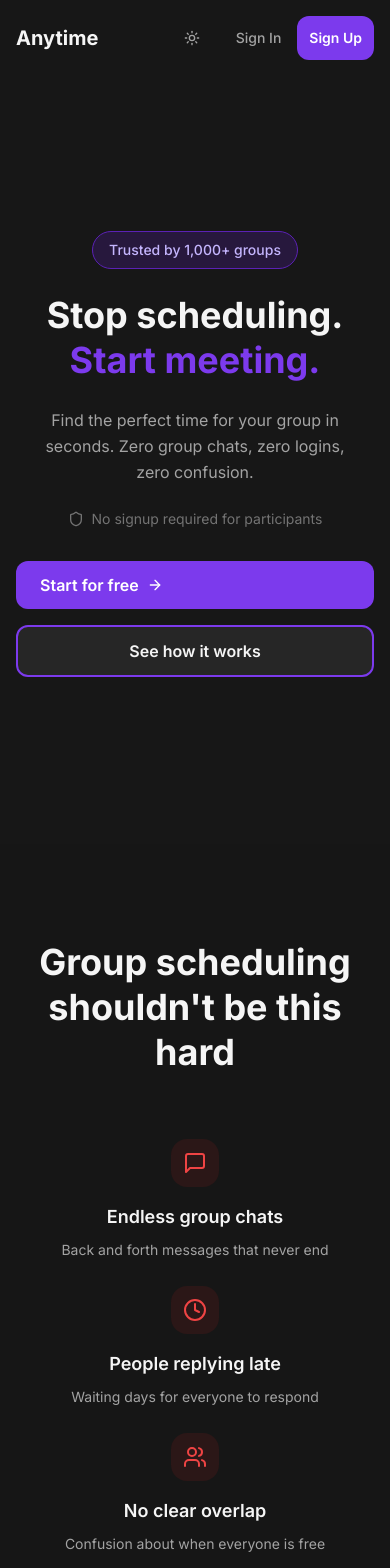
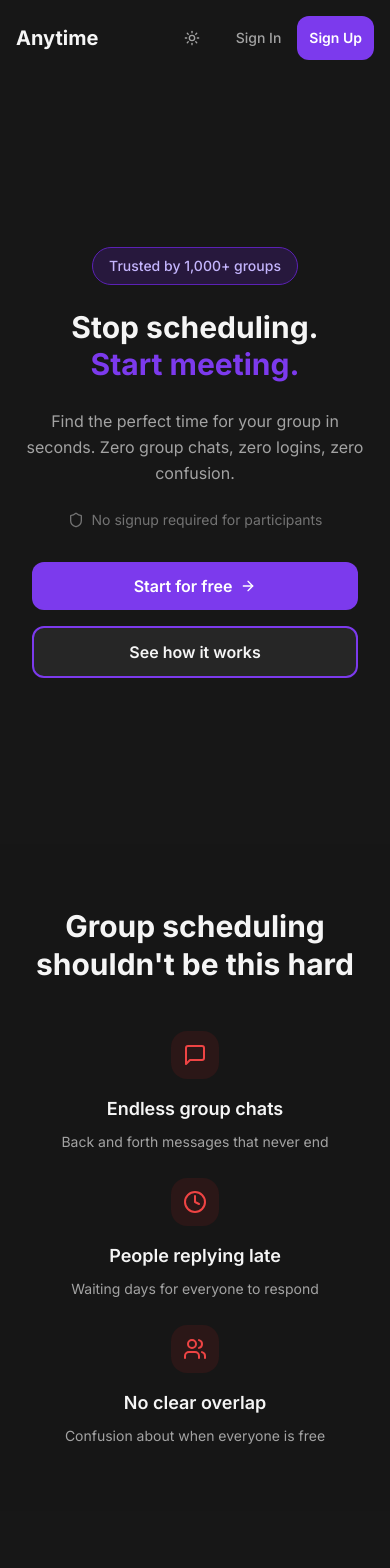
Before and after one commit to heyiamantara/anytime, a Next.js app: page / in a window 390 px wide. Shown: the top 1568 px of the page. Built offline with nearby package versions, Linux system fonts and the light colour scheme; no server answers.

Commit message:
Improve UI

```diff
--- a/app/globals.css
+++ b/app/globals.css
@@ -108,15 +108,15 @@ body {
 /* Button styles */
 @layer components {
   .btn-primary {
-    @apply bg-primary-600 hover:bg-primary-700 text-white px-6 py-3 rounded-xl font-semibold transition-all duration-200 hover:shadow-lg hover:shadow-primary-500/25 active:scale-95 focus:outline-none focus:ring-2 focus:ring-primary-500 focus:ring-offset-2;
+    @apply bg-primary-600 hover:bg-primary-700 text-white px-6 py-3 rounded-xl font-semibold transition-all duration-200 hover:shadow-lg hover:shadow-primary-500/25 active:scale-95 focus:outline-none touch-manipulation;
   }
 
   .btn-secondary {
-    @apply border-2 border-primary-600 text-primary-600 hover:bg-primary-50 dark:hover:bg-primary-900/20 px-6 py-3 rounded-xl font-semibold transition-all duration-200 active:scale-95 focus:outline-none focus:ring-2 focus:ring-primary-500 focus:ring-offset-2;
+    @apply border-2 border-primary-600 text-primary-600 hover:bg-primary-50 dark:hover:bg-primary-900/20 px-6 py-3 rounded-xl font-semibold transition-all duration-200 active:scale-95 focus:outline-none touch-manipulation;
   }
 
   .btn-ghost {
-    @apply text-neutral-600 hover:text-primary-600 px-4 py-2 rounded-lg font-medium transition-all duration-200 hover:bg-neutral-100 dark:hover:bg-neutral-800 focus:outline-none focus:ring-2 focus:ring-primary-500 focus:ring-offset-2;
+    @apply text-neutral-600 hover:text-primary-600 px-4 py-2 rounded-lg font-medium transition-all duration-200 hover:bg-neutral-100 dark:hover:bg-neutral-800 focus:outline-none touch-manipulation;
   }
 
   /* Card styles */
@@ -130,19 +130,19 @@ body {
 
   /* Section styles */
   .section {
-    @apply py-24 px-6;
+    @apply py-16 sm:py-20 lg:py-24 px-4 sm:px-6;
   }
 
   .section-header {
-    @apply text-center mb-16;
+    @apply text-center mb-12 sm:mb-16;
   }
 
   .section-title {
-    @apply text-4xl md:text-5xl font-bold mb-6 text-neutral-900 dark:text-neutral-100;
+    @apply text-3xl sm:text-4xl lg:text-5xl font-bold mb-4 sm:mb-6 text-neutral-900 dark:text-neutral-100 leading-tight;
   }
 
   .section-subtitle {
-    @apply text-xl text-neutral-600 dark:text-neutral-400 max-w-2xl mx-auto;
+    @apply text-lg sm:text-xl text-neutral-600 dark:text-neutral-400 max-w-2xl mx-auto leading-relaxed;
   }
 
   /* Badge styles */
--- a/app/page.tsx
+++ b/app/page.tsx
@@ -72,7 +72,7 @@ export default function Home() {
   return (
     <main className="min-h-screen bg-white dark:bg-neutral-900">
       <Header />
-      <HeroSection />
+      <HeroSection onSignUp={handleSignUp} />
       <ProblemSection />
       <HowItWorksSection />
       <FeaturesSection />
--- a/components/CTASection.tsx
+++ b/components/CTASection.tsx
@@ -40,20 +40,20 @@ export default function CTASection() {
         ))}
       </div>
 
-      <div className="max-w-4xl mx-auto text-center relative z-10">
+      <div className="max-w-4xl mx-auto text-center relative z-10 px-4 sm:px-6">
         <motion.div
           initial={{ opacity: 0, y: 30 }}
           whileInView={{ opacity: 1, y: 0 }}
           transition={{ duration: 0.8 }}
           viewport={{ once: true }}
         >
-          <h2 className="text-5xl md:text-7xl font-bold mb-8 leading-tight">
+          <h2 className="text-3xl sm:text-4xl md:text-5xl lg:text-6xl xl:text-7xl font-bold mb-6 sm:mb-8 leading-tight">
             Stop scheduling.
             <br />
             Start meeting.
           </h2>
 
-          <p className="text-xl text-purple-100 mb-12 max-w-2xl mx-auto leading-relaxed">
+          <p className="text-base sm:text-lg lg:text-xl text-purple-100 mb-8 sm:mb-12 max-w-2xl mx-auto leading-relaxed">
             Create your first event in under 60 seconds.
           </p>
 
@@ -64,9 +64,9 @@ export default function CTASection() {
             transition={{ duration: 0.8, delay: 0.2 }}
             viewport={{ once: true }}
           >
-            <button className="bg-white text-primary-600 hover:bg-neutral-50 px-8 py-4 rounded-xl font-semibold text-lg transition-all duration-200 hover:shadow-lg active:scale-95 focus:outline-none focus:ring-2 focus:ring-white focus:ring-offset-2 focus:ring-offset-primary-600 flex items-center space-x-2 mx-auto">
+            <button className="bg-white text-primary-600 hover:bg-neutral-50 px-6 sm:px-8 py-3 sm:py-4 rounded-xl font-semibold text-base sm:text-lg transition-all duration-200 hover:shadow-lg active:scale-95 focus:outline-none focus:ring-2 focus:ring-white focus:ring-offset-2 focus:ring-offset-primary-600 flex items-center space-x-2 mx-auto w-full sm:w-auto justify-center">
               <span>Get Started Free</span>
-              <ArrowRight className="w-5 h-5" />
+              <ArrowRight className="w-4 h-4 sm:w-5 sm:h-5" />
             </button>
           </motion.div>
         </motion.div>
--- a/components/HeroSection.tsx
+++ b/components/HeroSection.tsx
@@ -3,14 +3,19 @@
 import { motion } from 'framer-motion'
 import { Shield, ArrowRight } from 'lucide-react'
 
-export default function HeroSection() {
+interface HeroSectionProps {
+  onSignUp?: () => void
+}
+
+export default function HeroSection({ onSignUp }: HeroSectionProps) {
   return (
-    <section className="min-h-screen flex items-center justify-center px-4 sm:px-6 pt-16 sm:pt-20">
-      <div className="max-w-5xl mx-auto text-center">
+    <section className="min-h-screen flex items-center justify-center px-4 sm:px-6 pt-20 sm:pt-24">
+      <div className="max-w-5xl mx-auto text-center w-full">
         <motion.div
           initial={{ opacity: 0, y: 30 }}
           animate={{ opacity: 1, y: 0 }}
           transition={{ duration: 0.8, delay: 0.2 }}
+          className="w-full"
         >
           {/* Badge */}
           <motion.div
@@ -27,7 +32,7 @@ export default function HeroSection() {
             initial={{ opacity: 0, y: 20 }}
             animate={{ opacity: 1, y: 0 }}
             transition={{ duration: 0.8, delay: 0.6 }}
-            className="text-4xl sm:text-5xl md:text-6xl lg:text-7xl xl:text-8xl font-bold mb-6 sm:mb-8 leading-tight"
+            className="text-3xl sm:text-4xl md:text-5xl lg:text-6xl xl:text-7xl font-bold mb-6 sm:mb-8 leading-tight text-center"
           >
             <span className="text-neutral-900 dark:text-neutral-100">Stop scheduling.</span>
             <br />
@@ -39,7 +44,7 @@ export default function HeroSection() {
             initial={{ opacity: 0, y: 20 }}
             animate={{ opacity: 1, y: 0 }}
             transition={{ duration: 0.8, delay: 0.8 }}
-            className="text-base sm:text-lg md:text-xl lg:text-2xl text-neutral-600 dark:text-neutral-400 mb-6 sm:mb-8 max-w-4xl mx-auto leading-relaxed px-4 sm:px-0"
+            className="text-base sm:text-lg md:text-xl lg:text-2xl text-neutral-600 dark:text-neutral-400 mb-6 sm:mb-8 max-w-4xl mx-auto leading-relaxed text-center"
           >
             Find the perfect time for your group in seconds. Zero group chats, zero logins, zero confusion.
           </motion.p>
@@ -49,7 +54,7 @@ export default function HeroSection() {
             initial={{ opacity: 0, y: 20 }}
             animate={{ opacity: 1, y: 0 }}
             transition={{ duration: 0.8, delay: 1.0 }}
-            className="flex items-center justify-center space-x-2 text-neutral-500 dark:text-neutral-500 mb-8 sm:mb-12 text-sm sm:text-base"
+            className="flex items-center justify-center space-x-2 text-neutral-500 dark:text-neutral-500 mb-8 sm:mb-12 text-sm sm:text-base text-center"
           >
             <Shield className="w-4 h-4 sm:w-5 sm:h-5" />
             <span>No signup required for participants</span>
@@ -60,13 +65,16 @@ export default function HeroSection() {
             initial={{ opacity: 0, y: 20 }}
             animate={{ opacity: 1, y: 0 }}
             transition={{ duration: 0.8, delay: 1.2 }}
-            className="flex flex-col sm:flex-row items-center justify-center gap-4 sm:gap-6"
+            className="flex flex-col sm:flex-row items-center justify-center gap-4 sm:gap-6 px-4 sm:px-0"
           >
-            <button className="btn-primary flex items-center space-x-2 w-full sm:w-auto text-base sm:text-lg px-6 sm:px-8 py-3 sm:py-4">
+            <button
+              onClick={onSignUp}
+              className="btn-primary flex items-center justify-center space-x-2 w-full sm:w-auto text-base sm:text-lg px-6 sm:px-8 py-3 sm:py-4 min-w-[200px] sm:min-w-0"
+            >
               <span>Start for free</span>
               <ArrowRight className="w-4 h-4 sm:w-5 sm:h-5" />
             </button>
-            <button className="btn-secondary w-full sm:w-auto text-base sm:text-lg px-6 sm:px-8 py-3 sm:py-4">
+            <button className="btn-secondary w-full sm:w-auto text-base sm:text-lg px-6 sm:px-8 py-3 sm:py-4 min-w-[200px] sm:min-w-0">
               See how it works
             </button>
           </motion.div>
```
Also changed, not shown: components/event/AvailabilityGrid.tsx (+32 -30 lines).
